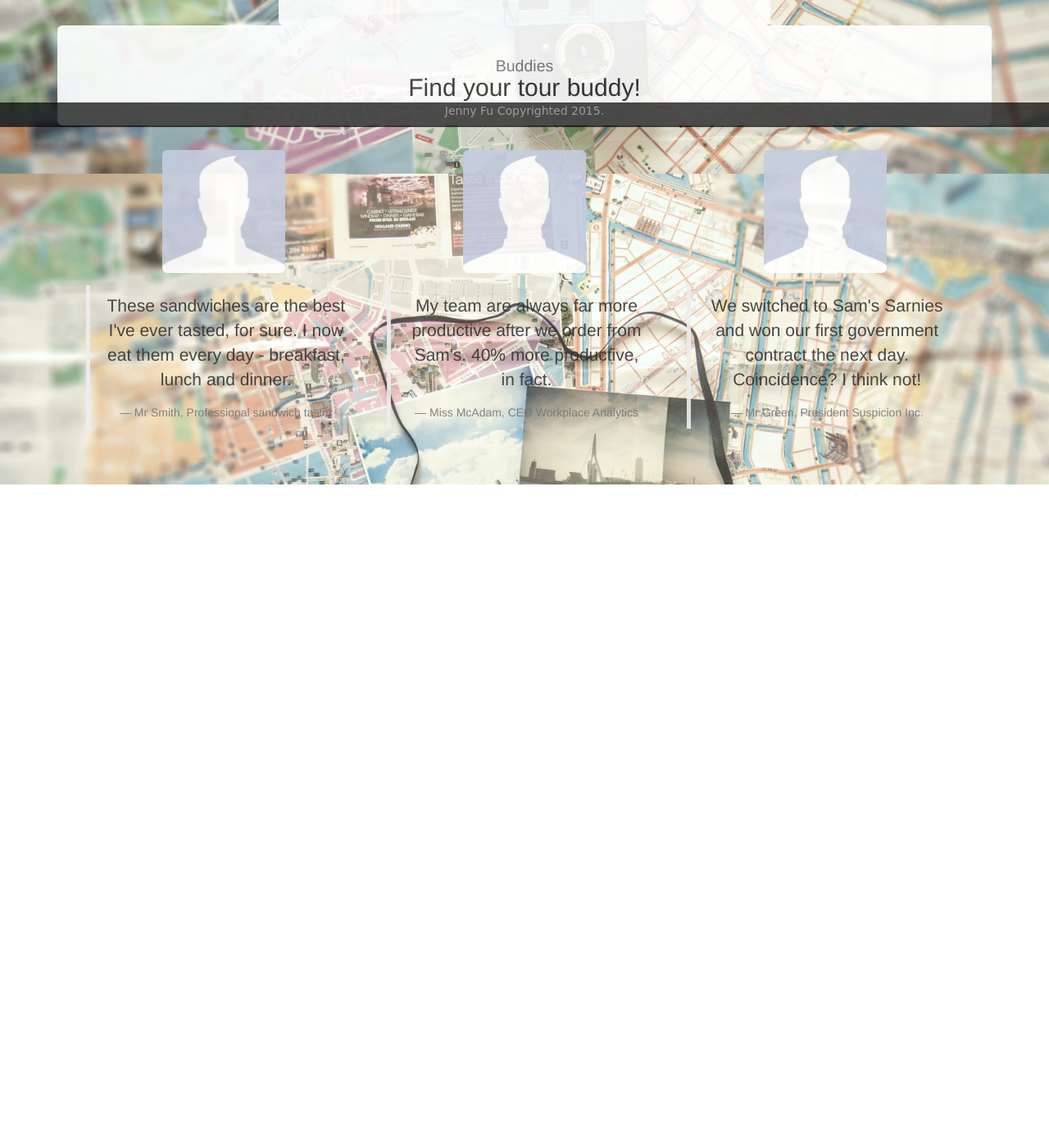
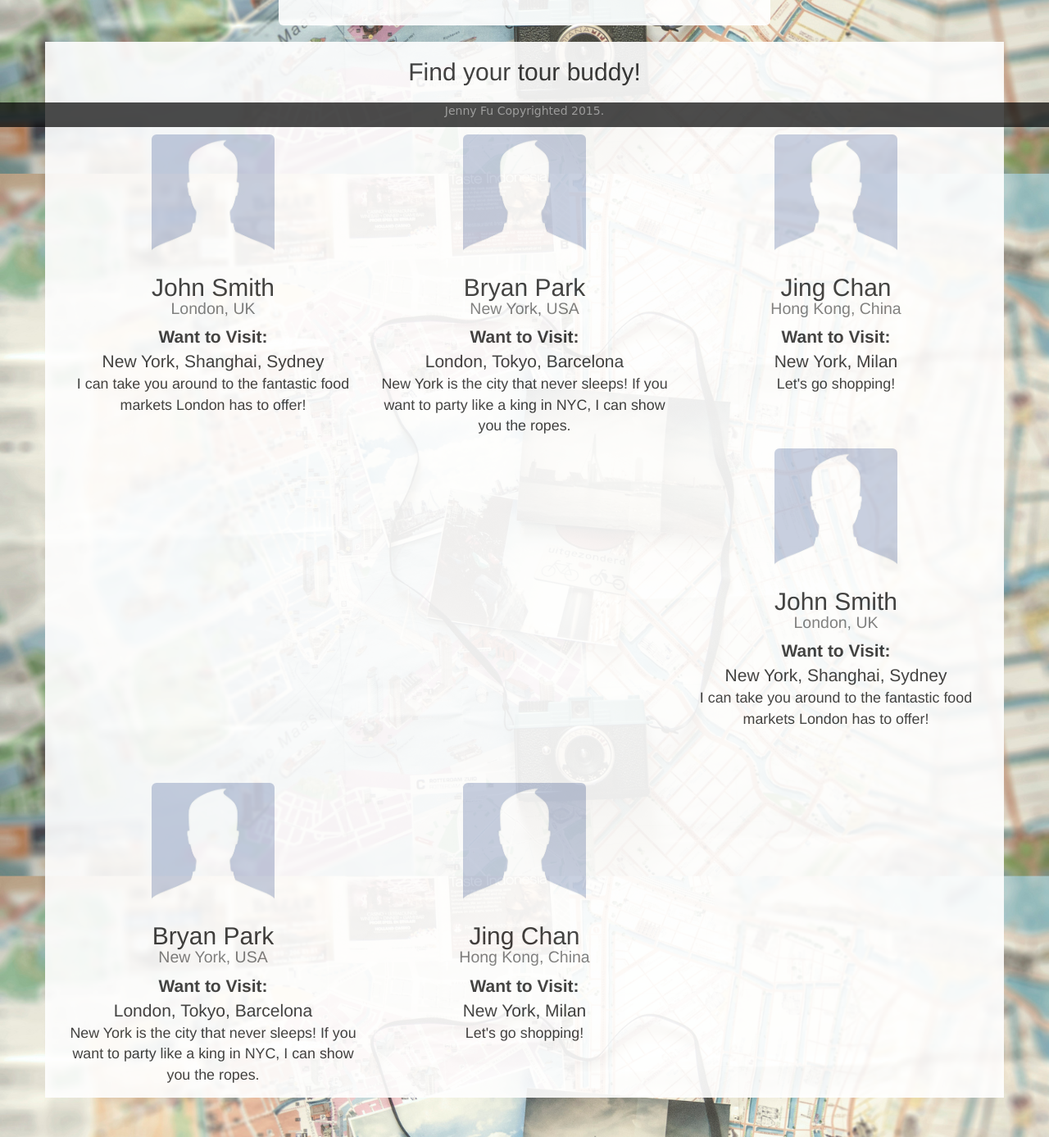
Before and after one commit to jennyfu93/Wanderlust, a plain HTML site: page browse.html in a window 1280 px wide. Shown: the part 645-2032 px from the top of the page at 82% size. Before the commit the page ends 1266 px from the top, so only its background shows below. Drawn offline with Linux system fonts and the light colour scheme.

Commit message:
Browse
Updates for browser page

```diff
--- a/browse.css
+++ b/browse.css
@@ -17,7 +17,10 @@
 #buddies{
 	margin: 0 auto;
 	text-align: center;
+	background-color: white;
+	opacity: 0.9;
 }
+
 .buddy{
 	max-height: 150px;
 	max-width: 150px;
--- a/browse.html
+++ b/browse.html
@@ -90,37 +90,60 @@
     </div>
   </div>
 
-
+<br>
   <div class='container' id="buddies">
-    <div class="img-rounded sign">
-        <h2><small>Buddies</small><br />Find your tour buddy!</h2>
-          <div class='col-md-4 buddies'>
-            <p class='text-center'>
+    <div class="img-rounded">
+        <h2>Find your tour buddy!</h2>
+          <div class='col-md-4 text-center'>
+            <p>
               <img src='images/person.jpg' class='img-rounded buddy'>
             </p>
-            <blockquote>
-            <p>These sandwiches are the best I've ever tasted, for sure. I now eat them every day - breakfast, lunch and dinner.</p>
-            <small>Mr Smith, Professional sandwich taster</small>
-            </blockquote>
+            <h2>John Smith<br><small>London, UK</small></h2>
+            <p><b>Want to Visit: </b><br>New York, Shanghai, Sydney<br><small>I can take you around to the fantastic food markets London has to offer!</small></p>
+
           </div>
-          <div class='col-md-4 buddies'>
-            <p class='text-center'>
+          <div class='col-md-4 text-center'>
+            <p>
               <img src='images/person.jpg' class='img-rounded buddy'>
             </p>
-            <blockquote>
-            <p>My team are always far more productive after we order from Sam's. 40% more productive, in fact.</p>
-            <small>Miss McAdam, CEO Workplace Analytics</small>
-            </blockquote>
+            <h2>Bryan Park<br><small>New York, USA</small></h2>
+            <p><b>Want to Visit: </b><br>London, Tokyo, Barcelona<br><small>New York is the city that never sleeps! If you want to party like a king in NYC, I can show you the ropes.</small></p>
+
           </div>
-          <div class='col-md-4 buddies'>
-            <p class='text-center'>
+          <div class='col-md-4 text-center'>
+            <p>
               <img src='images/person.jpg' class='img-rounded buddy'>
             </p>
-            <blockquote>
-            <p>We switched to Sam's Sarnies and won our first government contract the next day. Coincidence? I think not!</p>
-            <footer>Mr Green, President Suspicion Inc.</footer>
-            </blockquote>
+            <h2>Jing Chan<br><small>Hong Kong, China</small></h2>
+
+            <p ><b>Want to Visit: </b><br>New York, Milan<br><small>Let's go shopping!</small></p>
           </div>
+
+          <div class='col-md-4 text-center'>
+            <p>
+              <img src='images/person.jpg' class='img-rounded buddy'>
+            </p>
+            <h2>John Smith<br><small>London, UK</small></h2>
+            <p><b>Want to Visit: </b><br>New York, Shanghai, Sydney<br><small>I can take you around to the fantastic food markets London has to offer!</small></p>
+
+          </div>
+          <div class='col-md-4 text-center'>
+            <p>
+              <img src='images/person.jpg' class='img-rounded buddy'>
+            </p>
+            <h2>Bryan Park<br><small>New York, USA</small></h2>
+            <p><b>Want to Visit: </b><br>London, Tokyo, Barcelona<br><small>New York is the city that never sleeps! If you want to party like a king in NYC, I can show you the ropes.</small></p>
+
+          </div>
+          <div class='col-md-4 text-center'>
+            <p>
+              <img src='images/person.jpg' class='img-rounded buddy'>
+            </p>
+            <h2>Jing Chan<br><small>Hong Kong, China</small></h2>
+
+            <p ><b>Want to Visit: </b><br>New York, Milan<br><small>Let's go shopping!</small></p>
+          </div>
+
         </div>
       </div>
 </div>
```
Also changed, not shown: index.html (+2 -1 lines), signin.html (+1 -1 lines).
